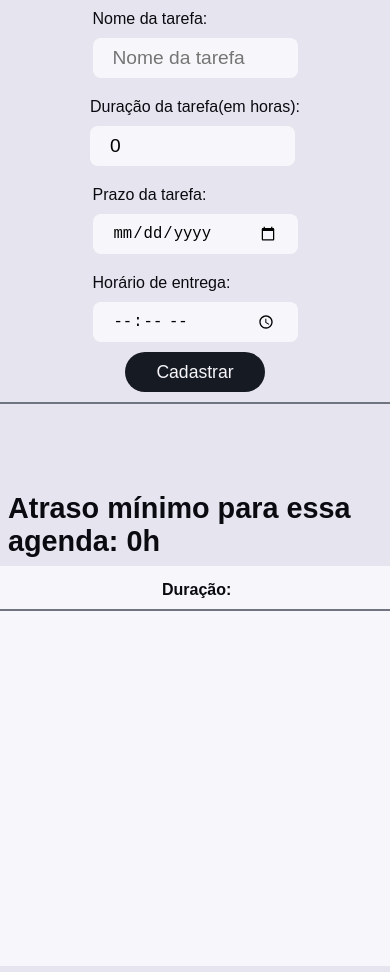
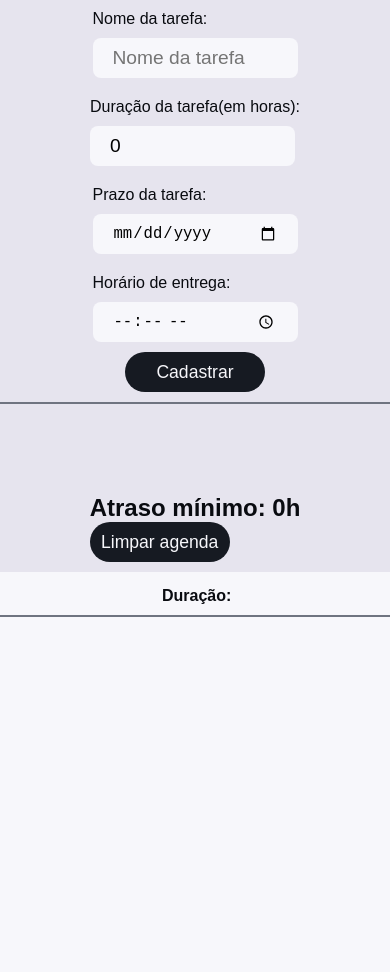
Before and after one commit to projeto-de-algoritmos/AgendaOrganizada, a React (Create React App) app in the folder agendaorganizada/: page / in a window 390 px wide. Shown: the top 972 px of the page. Built offline with nearby package versions, Linux system fonts and the light colour scheme.

Commit message:
feat: save schedule on localStorage and limit inputs values

```diff
--- a/agendaorganizada/src/App.tsx
+++ b/agendaorganizada/src/App.tsx
@@ -1,7 +1,8 @@
-import React, { useState } from 'react';
+import React, { useState, useEffect } from 'react';
 import ITask from './utils/itask';
 import minimizeLateness from './utils/minimizeLateness';
 import transformDate from './utils/transformDate';
+import getTodayDate from './utils/getTodayDate';
 import './index.css';
 
 // Quais são os dados da agenda?
@@ -19,12 +20,16 @@ const App: React.FC = () => {
   const [tasks, setTasks] = useState<Array<ITask>>([]);
   const [lateness, setLateness] = useState<number>(0);
 
-  // const printaDados = (e: React.MouseEvent<HTMLButtonElement, MouseEvent>) => {
-  //   e.preventDefault();
-  //   console.log(name);
-  //   console.log(duration);
-  //   console.log(deadline);
-  // };
+  useEffect(() => {
+    const tasksArray: ITask[] = JSON.parse(localStorage.getItem('tasksArray') || '[]');
+    setLateness(minimizeLateness(tasksArray));
+    setTasks(tasksArray);
+  }, []);
+
+  const deleteSchedule = () => {
+    localStorage.removeItem('tasksArray');
+    setTasks([]);
+  };
 
   const submitTask = (e: React.FormEvent<HTMLFormElement>) => {
     e.preventDefault();
@@ -42,6 +47,8 @@ const App: React.FC = () => {
     setName('');
     setDuration(0);
     setDeadline('');
+
+    localStorage.setItem('tasksArray', JSON.stringify(tasksArray));
   };
 
   return (
@@ -56,6 +63,7 @@ const App: React.FC = () => {
             value={name}
             placeholder="Nome da tarefa"
             onChange={(e) => setName(e.target.value)}
+            required
           />
         </label>
         <label htmlFor="duration">
@@ -66,6 +74,8 @@ const App: React.FC = () => {
             id="duration"
             value={duration}
             onChange={(e) => setDuration(Number(e.target.value))}
+            required
+            min="0"
           />
         </label>
         <label htmlFor="deadline">
@@ -76,6 +86,8 @@ const App: React.FC = () => {
             id="deadline"
             value={deadline}
             onChange={(e) => setDeadline(e.target.value)}
+            required
+            min={getTodayDate()}
           />
         </label>
         <label htmlFor="deadlineHour">
@@ -86,17 +98,21 @@ const App: React.FC = () => {
             id="deadline_hour"
             value={deadlineHour}
             onChange={(e) => setDeadlineHour(e.target.value)}
+            required
           />
         </label>
         <button type="submit">Cadastrar</button>
       </form>
       <div className="taskscontainer">
-        <h1>
-          Atraso mínimo para essa agenda:
-          {' '}
-          {lateness}
-          h
-        </h1>
+        <div className="tasksheader">
+          <h1>
+            Atraso mínimo:
+            {' '}
+            {lateness}
+            h
+          </h1>
+          <button onClick={deleteSchedule} type="button">Limpar agenda</button>
+        </div>
         <div className="tasks">
           <div className="task">
             <p><strong>Tarefa:</strong></p>
--- a/agendaorganizada/src/index.css
+++ b/agendaorganizada/src/index.css
@@ -49,7 +49,7 @@ form input {
 
 }
 
-.App form button {
+.App button {
   width: 140px;
   height: 40px;
   border-radius:  50px;
@@ -60,12 +60,12 @@ form input {
   color: #F7F7FB;
 }
 
-.App form button:hover {
+.App button:hover {
   cursor: pointer;
   background-color: #090B10;
 }
 
-.App form button:active {
+.App button:active {
   box-shadow: 5px 5px 15px 7px rgba(0,0,0,0.3);
 }
 
@@ -80,9 +80,19 @@ form input {
   align-items: center;
 }
 
+.App .tasksheader {
+  display: flex;
+  justify-content: space-between;
+  align-content: center;
+  align-items: baseline;
+  text-align: center;
+  flex-wrap: wrap;
+  width: 600px;
+  margin: 10px;
+}
+
 .taskscontainer h1 {
-  margin: 8px;
-  font-size: 1.8em;
+  font-size: 1.5em;
 }
 
 .tasks {
@@ -120,6 +130,9 @@ form input {
     flex-direction: column;
     min-height: auto;
   }
+  .App .tasksheader {
+    flex-direction: column;
+  }
   form label {
     margin: 10px;
   }
@@ -132,4 +145,7 @@ form input {
   .tasks {
     width: 95vw;
   }
+  .App .tasksheader {
+    width: 95vw
+  }
 }
--- /dev/null
+++ b/agendaorganizada/src/utils/getTodayDate.ts
@@ -0,0 +1,14 @@
+export default function getTodayDate() {
+  const today = new Date();
+  let dd = today.getDate().toString();
+  let mm = (today.getMonth() + 1).toString(); // January is 0!
+  const yyyy = today.getFullYear().toString();
+  if (Number(dd) < 10) {
+    dd = `0${dd}`;
+  }
+  if (Number(mm) < 10) {
+    mm = `0${mm}`;
+  }
+  console.log(`${yyyy}-${mm}-${dd}`);
+  return `${yyyy}-${mm}-${dd}`;
+}
```
